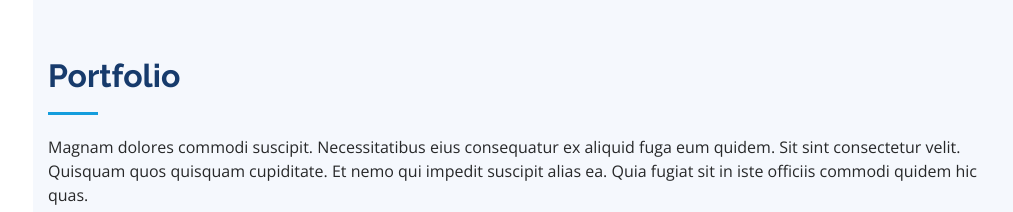
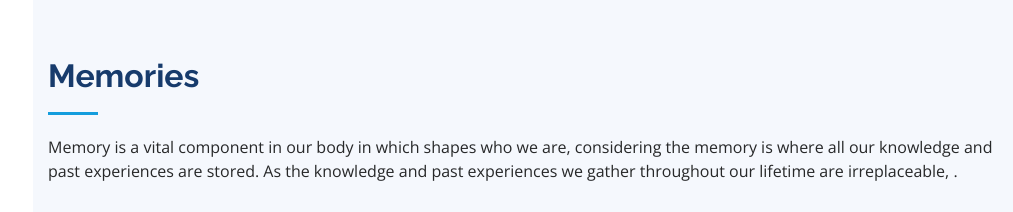
Before and after one commit to parveensokhal/portfolio, a plain HTML site: page index.html in a window 1280 px wide. Shown: the part 1833-2045 px from the top of the page, without its empty margins (267-1280 px from the left). Drawn offline with nearby package versions, Linux system fonts and the light colour scheme.

Commit message:
upload new memories

```diff
--- a/index.html
+++ b/index.html
@@ -193,8 +193,8 @@
       <div class="container">
 
         <div class="section-title">
-          <h2>Portfolio</h2>
-          <p>Magnam dolores commodi suscipit. Necessitatibus eius consequatur ex aliquid fuga eum quidem. Sit sint consectetur velit. Quisquam quos quisquam cupiditate. Et nemo qui impedit suscipit alias ea. Quia fugiat sit in iste officiis commodi quidem hic quas.</p>
+          <h2>Memories</h2>
+          <p>Memory is a vital component in our body in which shapes who we are, considering the memory is where all our knowledge and past experiences are stored. As the knowledge and past experiences we gather throughout our lifetime are irreplaceable, .</p>
         </div>
 
         <div class="row" data-aos="fade-up">
```
Also changed, not shown: assets/img/portfolio/f.jpg (deleted), assets/img/portfolio/gfr.jpg (deleted), assets/img/portfolio/portfolio-2.jpg, assets/img/portfolio/portfolio-4.jpg, assets/img/portfolio/portfolio-5.jpg, assets/img/portfolio/portfolio-7.jpg, assets/img/portfolio/portfolio-8.jpg, assets/img/portfolio/portfolio-9.jpg.
